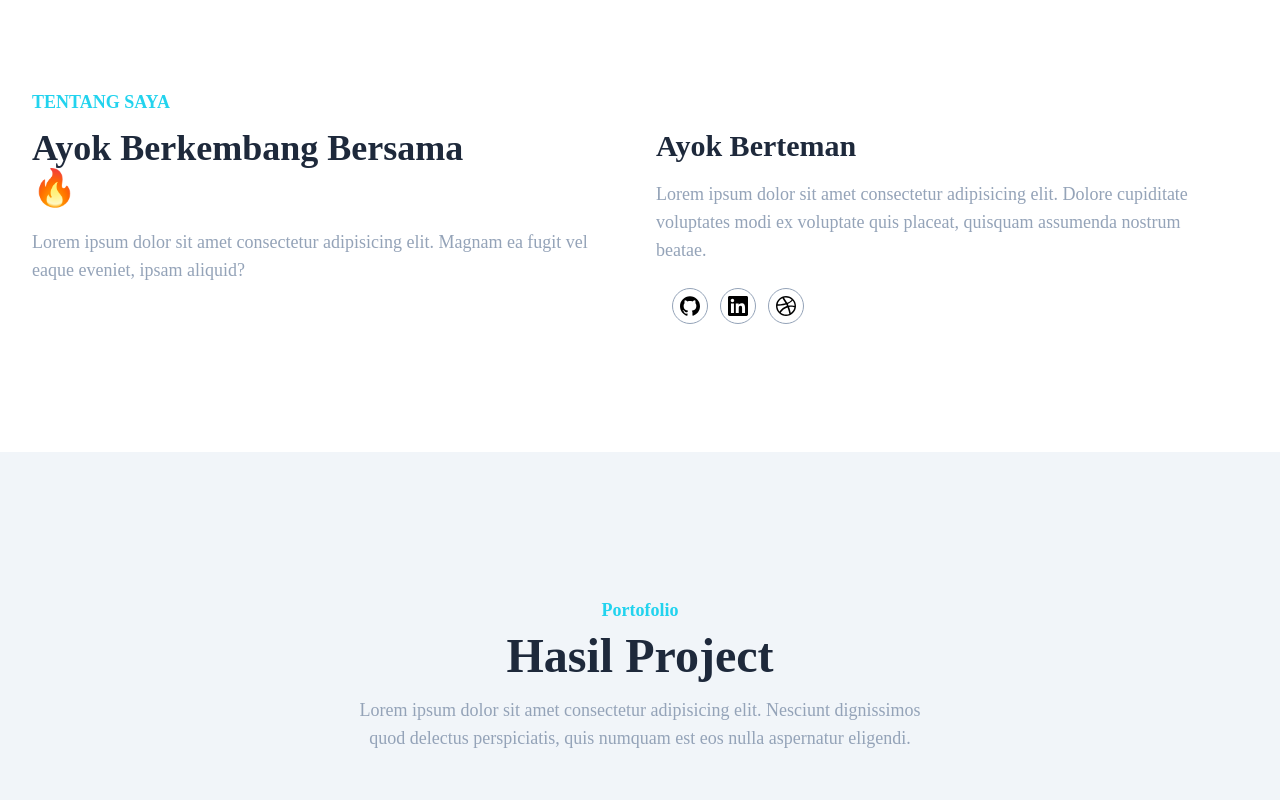
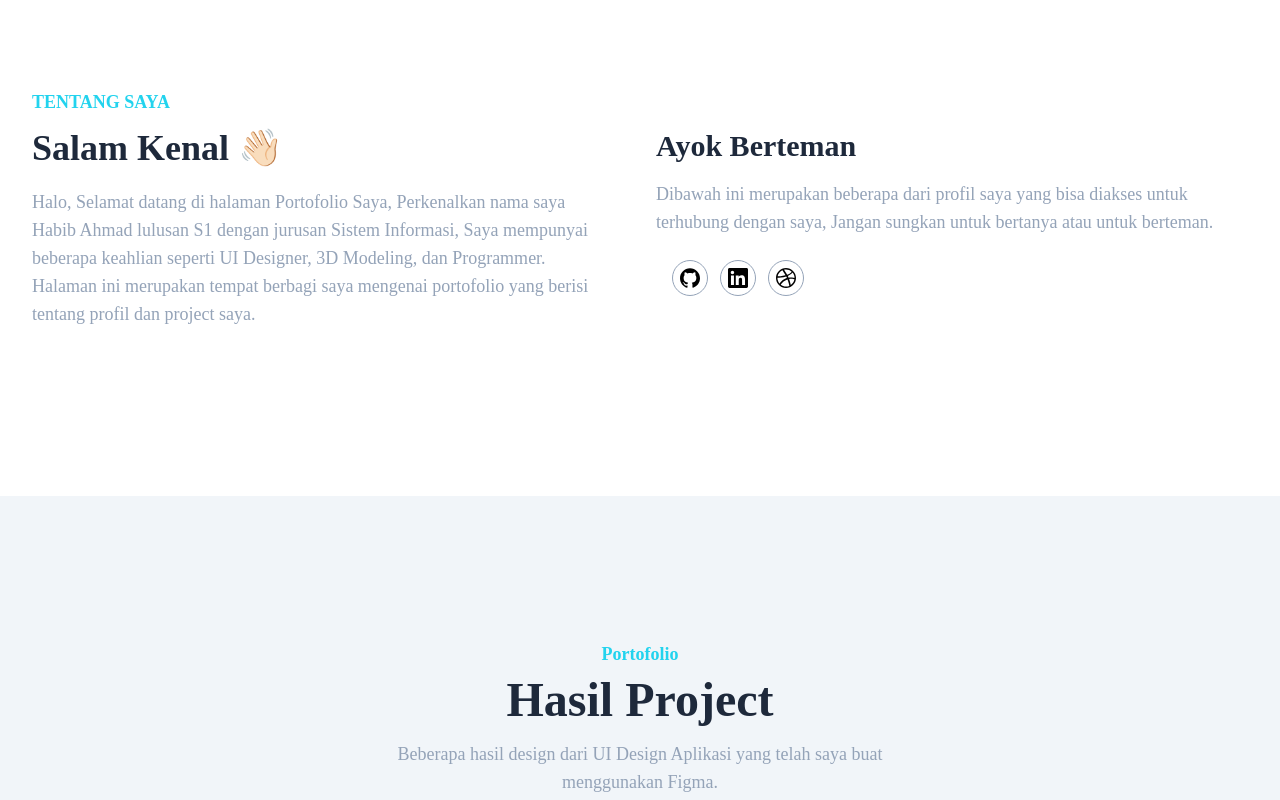
Before and after one commit to habibahmad1/tailwind, a website: page index.html in a window 1280 px wide. Shown: the part 700-1500 px from the top of the page. Drawn offline with Linux system fonts and the light colour scheme.

Commit message:
Update index.html

```diff
--- a/index.html
+++ b/index.html
@@ -119,13 +119,13 @@
         <div class="flex flex-wrap">
           <div class="w-full px-4 mb-10 lg:w-1/2">
             <h4 class="font-bold uppercase text-primary text-lg mb-3">Tentang Saya</h4>
-            <h2 class="font-bold text-dark text-3xl mb-5 max-w-md lg:text-4xl dark:text-white">Ayok Berkembang Bersama 🔥</h2>
-            <p class="font-medium text-base text-slate-400 max-w-xl lg:text-lg">Lorem ipsum dolor sit amet consectetur adipisicing elit. Magnam ea fugit vel eaque eveniet, ipsam aliquid?</p>
+            <h2 class="font-bold text-dark text-3xl mb-5 max-w-md lg:text-4xl dark:text-white">Salam Kenal 👋🏻</h2>
+            <p class="font-medium text-base text-slate-400 max-w-xl lg:text-lg">Halo, Selamat datang di halaman Portofolio Saya, Perkenalkan nama saya Habib Ahmad lulusan S1 dengan jurusan Sistem Informasi, Saya mempunyai beberapa keahlian seperti UI Designer, 3D Modeling, dan Programmer. Halaman ini merupakan tempat berbagi saya mengenai portofolio yang berisi tentang profil dan project saya.</p>
           </div>
           <div class="w-full px-4 lg:w-1/2">
             <h3 class="font-bold text-2xl text-dark mb-4 lg:text-3xl lg:pt-10 dark:text-white">Ayok Berteman</h3>
             <p class="font-medium text-base text-slate-400 max-w-xl mb-6 lg:text-lg">
-              Lorem ipsum dolor sit amet consectetur adipisicing elit. Dolore cupiditate voluptates modi ex voluptate quis placeat, quisquam assumenda nostrum beatae.
+              Dibawah ini merupakan beberapa dari profil saya yang bisa diakses untuk terhubung dengan saya, Jangan sungkan untuk bertanya atau untuk berteman.
             </p>
 
             <div class="flex items-center px-4">
@@ -173,7 +173,7 @@
           <div class="max-w-xl mx-auto text-center mb-16">
             <h4 class="font-semibold text-lg text-primary mb-2">Portofolio</h4>
             <h2 class="font-bold text-dark text-3xl mb-4 sm:text-4xl lg:text-5xl dark:text-white">Hasil Project</h2>
-            <p class="font-medium text-slate-400 text-md md:text-lg">Lorem ipsum dolor sit amet consectetur adipisicing elit. Nesciunt dignissimos quod delectus perspiciatis, quis numquam est eos nulla aspernatur eligendi.</p>
+            <p class="font-medium text-slate-400 text-md md:text-lg">Beberapa hasil design dari UI Design Aplikasi yang telah saya buat menggunakan Figma.</p>
           </div>
         </div>
 
```
